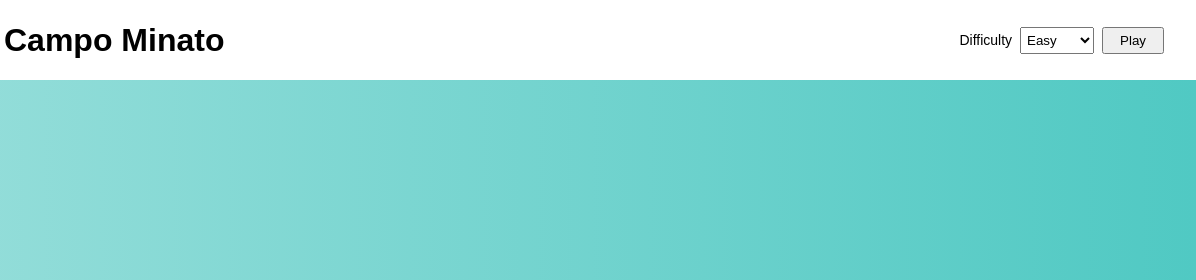
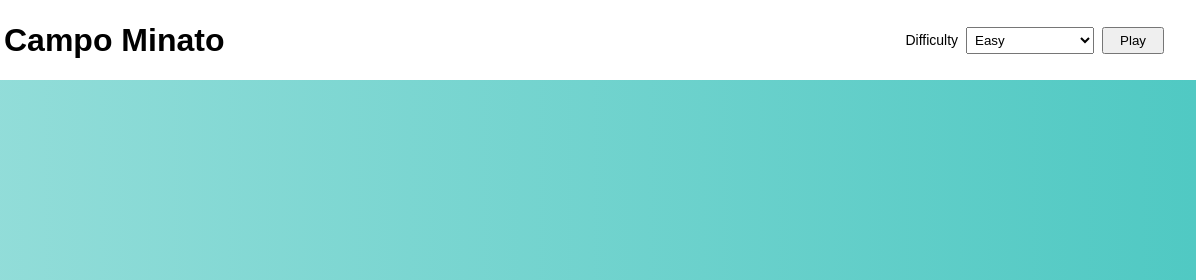
Before and after one commit to LuigiRagusa95/js-campominato-dom, a plain HTML site: page index.html in a window 1280 px wide. Shown: the top 280 px of the page, 84-1280 px from the left. Drawn offline with Linux system fonts and the light colour scheme.

Commit message:
fix header-select width

```diff
--- a/css/main.css
+++ b/css/main.css
@@ -65,7 +65,8 @@ body {
 }
 
 .header-select {
-	padding: 0.25rem 0.125rem;
+	width: 8rem;
+	padding: 0.25rem 1.5rem 0.25rem 0.25rem;
 }
 
 .header-button {
```
